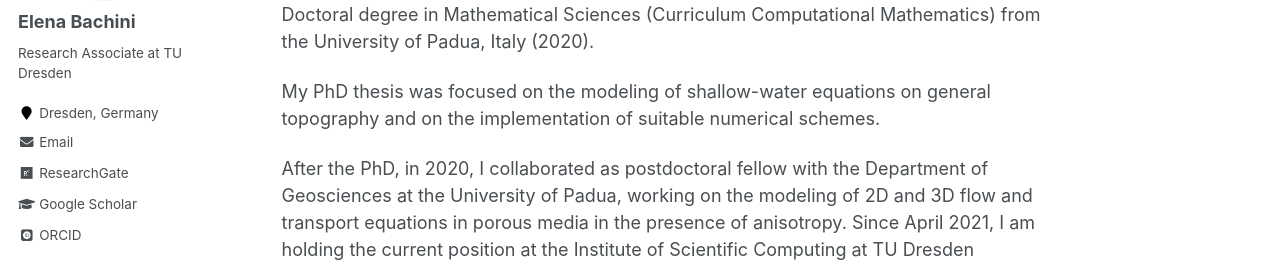
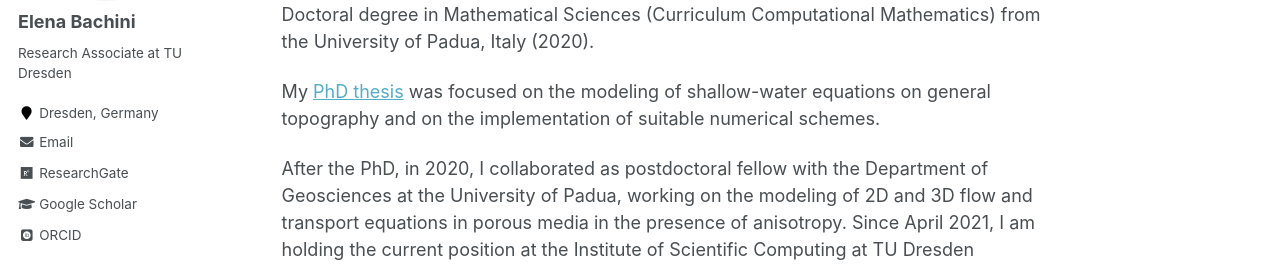
Before and after one commit to elenabachini/elenabachini.github.io, a Jekyll site: the page built from _pages/about.md, in a window 1280 px wide. Shown: the part 291-557 px from the top of the page. Built offline with Jekyll 4.4.1, drawn with Linux system fonts in a browser that asks for light colours; some web fonts are replaced; part of the change alters nothing that is shown.

```diff
--- a/_pages/about.md
+++ b/_pages/about.md
@@ -18,7 +18,7 @@ I then pursued the Doctoral degree in Mathematical Sciences
 (Curriculum Computational Mathematics) from the University of
 Padua, Italy (2020).
 
-My PhD thesis was focused on the modeling of shallow-water equations
+My [PhD thesis](https://dottorato.math.unipd.it/sites/default/files/tesi_Elena_Bachini.pdf) was focused on the modeling of shallow-water equations
 on general topography and on the implementation of suitable
 numerical schemes.
 
```
